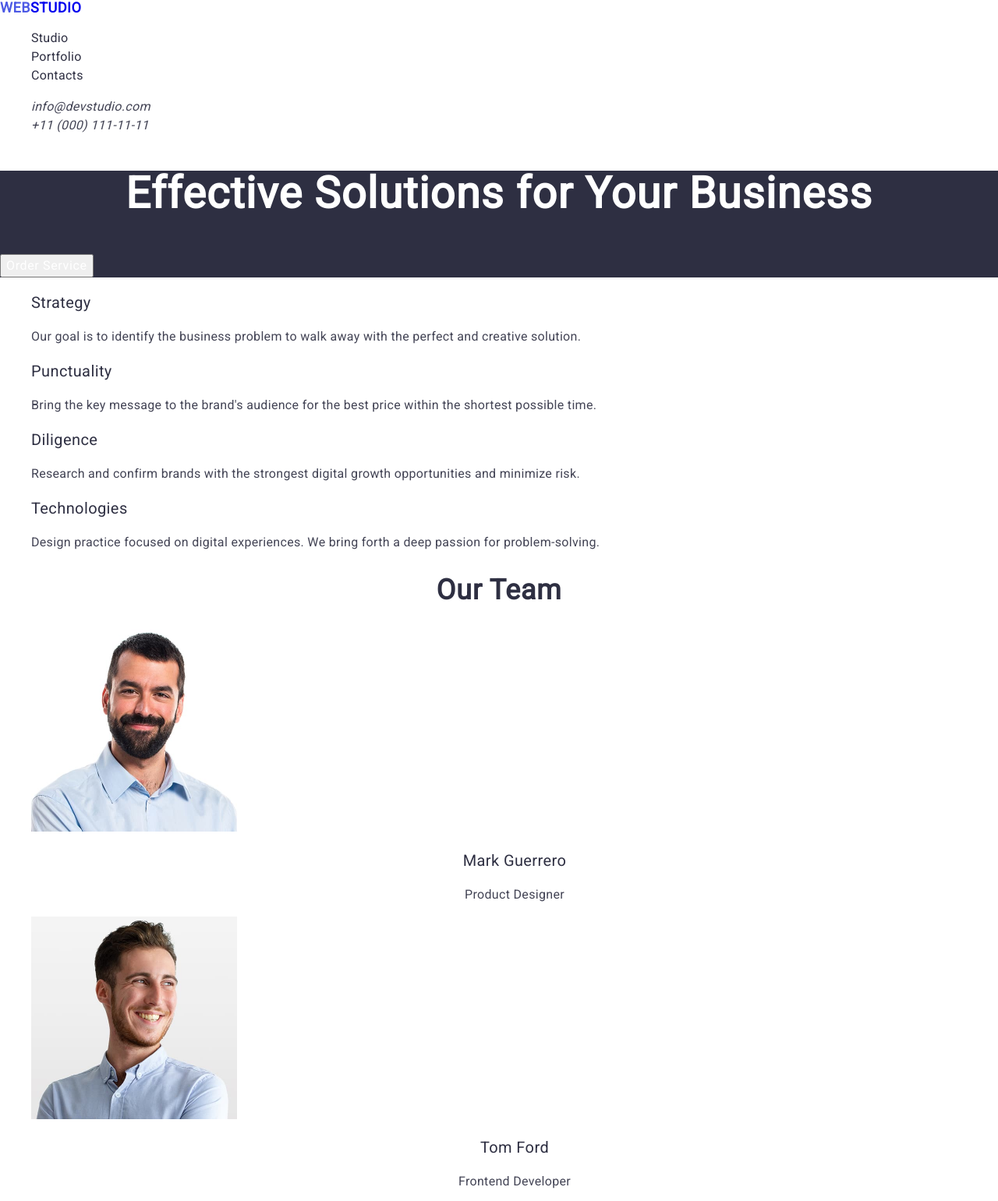
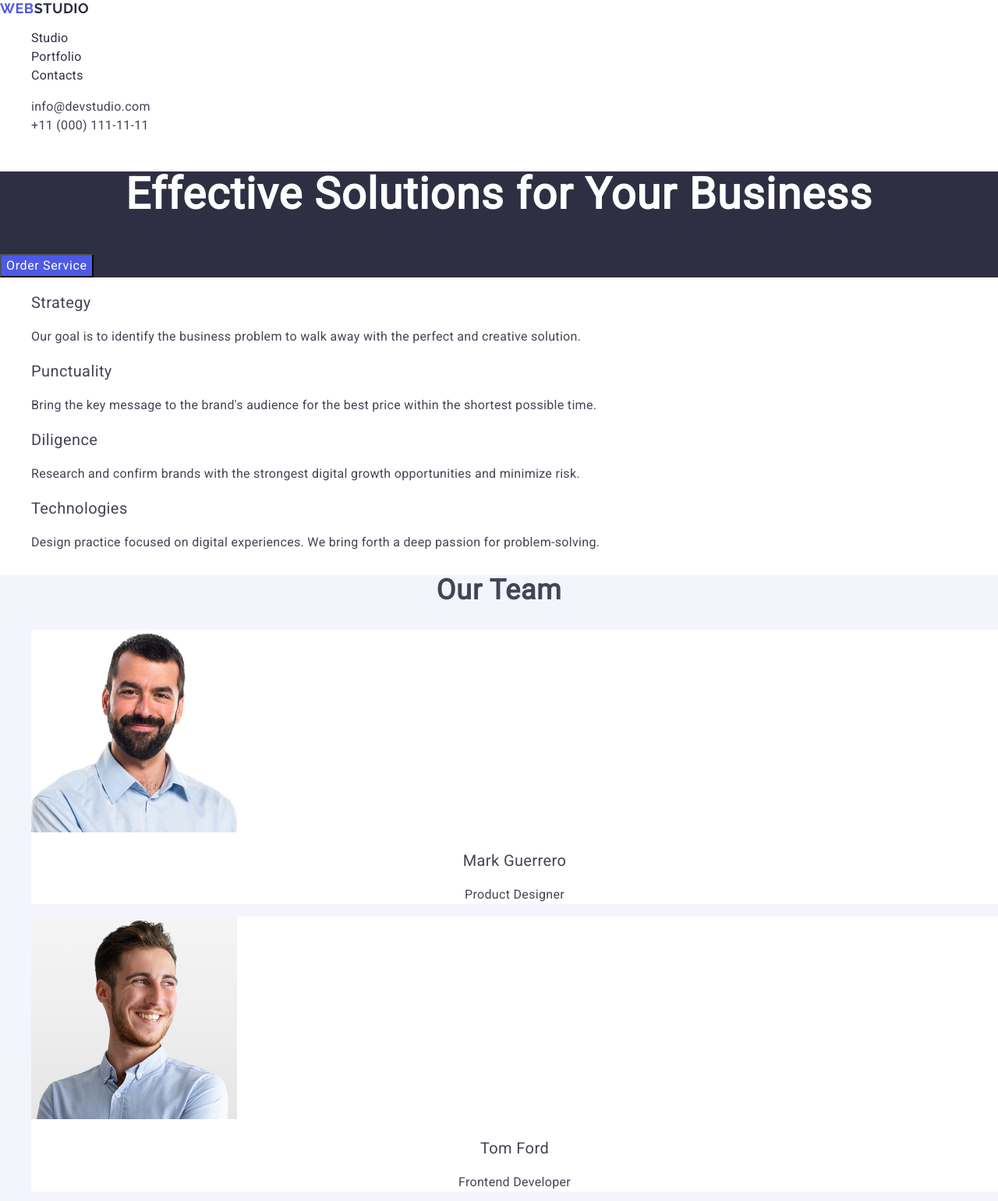
Before and after one commit to Andrii-Bn/goit-markup-hw-02, a plain HTML site: page index.html in a window 1280 px wide. Shown: the top 1541 px of the page at 78% size. Drawn offline with nearby package versions, Linux system fonts and the light colour scheme.

Commit message:
second try

```diff
--- a/css/styles.css
+++ b/css/styles.css
@@ -1,6 +1,7 @@
 body {
   font-family: 'Roboto', sans-serif;
-  color: #2e2f42;
+  color: #434455;
+  background-color: #ffffff;
 }
 ul {
   list-style-type: none;
@@ -19,13 +20,15 @@ button {
 .nav-link {
   font-weight: 700;
   font-size: 18px;
-  line-height: 1.16;
+  line-height: 1.17;
   letter-spacing: 0.03em;
   text-transform: uppercase;
+  font-family: 'Raleway', sans-serif;
+  color: #4d5ae5;
 }
 
-.accent {
-  color: #4d5ae5;
+.nav-link .accent {
+  color: #2e2f42;
 }
 
 .nav-list {
@@ -41,6 +44,12 @@ button {
 .nav-list-item :hover {
   color: #404bbf;
 }
+.nav-list-item :focus {
+  color: #404bbf;
+}
+.header-adress {
+  font-style: normal;
+}
 .header-contacts {
 }
 .contacts-item-link {
@@ -50,6 +59,9 @@ button {
   color: #434455;
 }
 .contacts-item :hover {
+  color: #404bbf;
+}
+.contacts-item :focus {
   color: #404bbf;
 }
 
@@ -70,6 +82,13 @@ button {
   line-height: 1.5;
   letter-spacing: 0.04em;
   color: #fff;
+  background-color: #4d5ae5;
+}
+.hero-btn :hover {
+  background-color: #4d5ae5;
+}
+.hero-btn :focus {
+  background-color: #4d5ae5;
 }
 
 /* Features */
@@ -93,15 +112,20 @@ button {
 }
 
 /* Team */
+.team {
+  background-color: #f4f4fd;
+}
 .team-title {
   font-size: 36px;
   line-height: 1.11;
   letter-spacing: 0.02em;
   text-align: center;
+  text-transform: capitalize;
 }
 .team-list {
 }
 .team-list-item {
+  background-color: #ffffff;
 }
 .team-list-img {
 }
@@ -138,6 +162,7 @@ button {
   font-size: 20px;
   line-height: 1.2;
   letter-spacing: 0.02em;
+  text-transform: capitalize;
 }
 .portfolio-list-text {
   font-size: 16px;
@@ -153,9 +178,13 @@ button {
 .footer-link {
   font-weight: 700;
   font-size: 18px;
-  line-height: 1.16;
+  line-height: 1.17;
   letter-spacing: 0.03em;
   text-transform: uppercase;
+  color: #4d5ae5;
+  font-family: 'Raleway', sans-serif;
+}
+.footer-link .accent {
   color: #f4f4fd;
 }
 .footer-text {
--- a/index.html
+++ b/index.html
@@ -23,7 +23,7 @@
     <header>
       <nav class="header-nav">
         <a class="nav-link" href="./index.html"
-          ><span class="accent">Web</span>Studio</a
+          >Web<span class="accent">Studio</span></a
         >
         <ul class="nav-list">
           <li class="nav-list-item">
@@ -37,7 +37,7 @@
           </li>
         </ul>
       </nav>
-      <address>
+      <address class="header-adress">
         <ul class="header-contacts">
           <li class="contacts-item">
             <a class="contacts-item-link" href="mailto:info@devstudio.com"
@@ -95,9 +95,9 @@
         <ul class="team-list">
           <li class="team-list-item">
             <img
-              class="team-list-img"
               src="./images/Mark.jpg"
               alt="Mark Guerrero"
+              class="team-list-img"
               width="264"
               height="260"
             />
@@ -213,7 +213,7 @@
     </main>
     <footer class="footer">
       <a class="footer-link" href="./index.html"
-        ><span class="accent">Web</span>Studio</a
+        >Web<span class="accent">Studio</span></a
       >
       <p class="footer-text">
         Increase the flow of customers and sales for your business with digital
```
